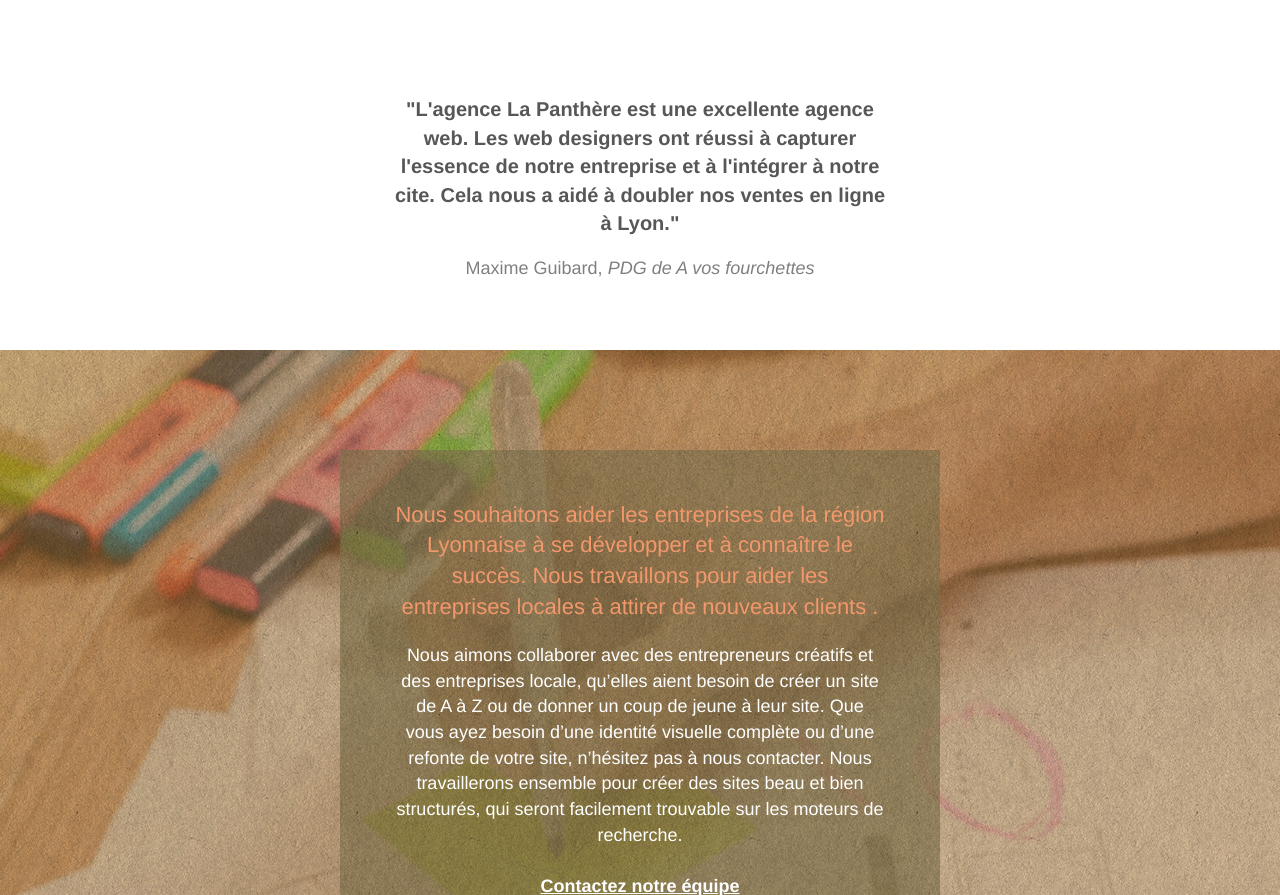
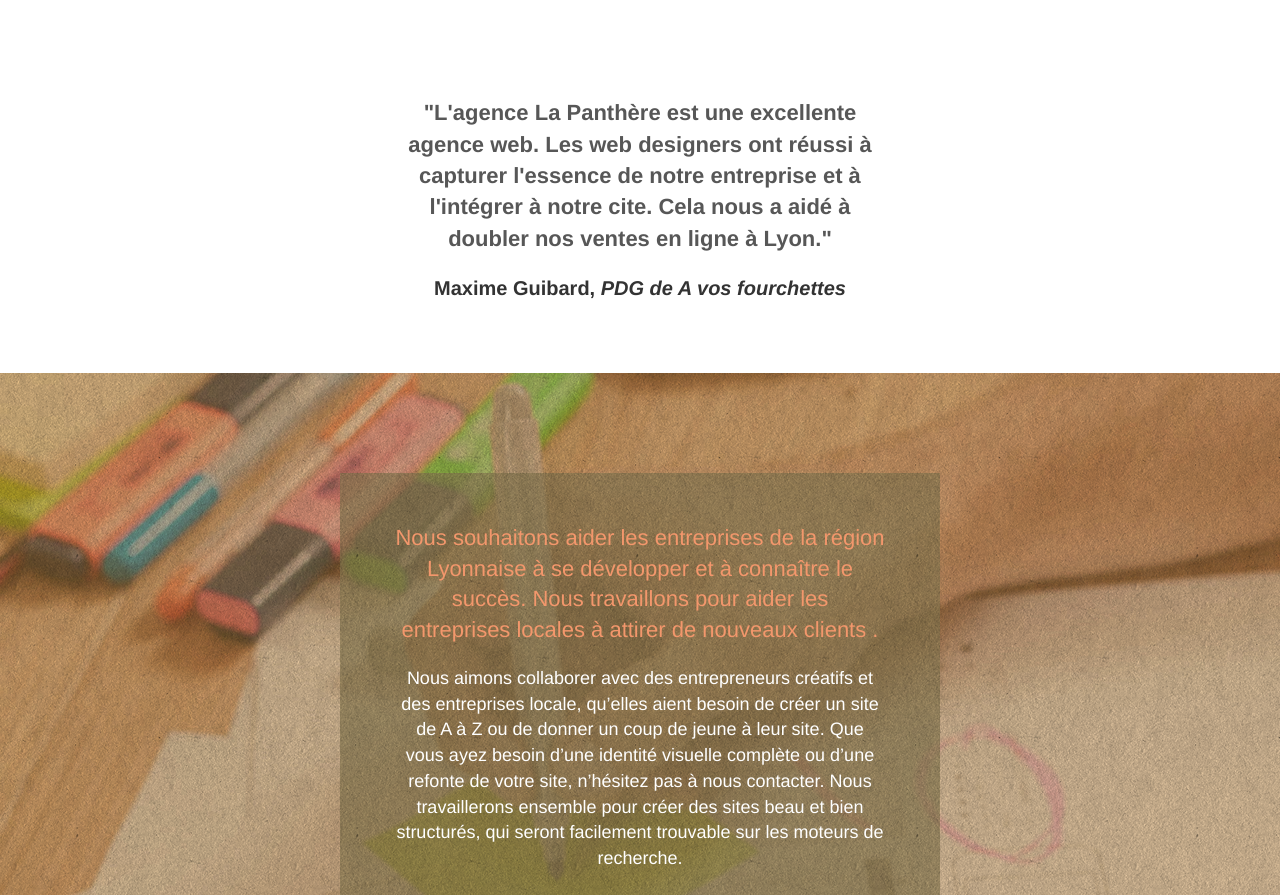
Before and after one commit to Gaspard-Blanc/La-Panthere_new, a plain HTML site: page index.html in a window 1280 px wide. Shown: the part 1052-1947 px from the top of the page. Drawn offline with Linux system fonts and the light colour scheme.

Commit message:
Remplacement d'images par du texte-correction

```diff
--- a/css/style.css
+++ b/css/style.css
@@ -692,14 +692,17 @@ p {
     margin-bottom: 40px;
     padding: 10px 80px;
     font-size: 22px;
+    color: #181818;
 }
 
 figure {
-    font-size: 18px;
+    font-size: 20px;
+    font-weight: 600;
+    color: #333333;
 }
 
 figure p {
-    font-size: 20px;
+    font-size: 22px;
     font-weight: bold;
 }
 
```
